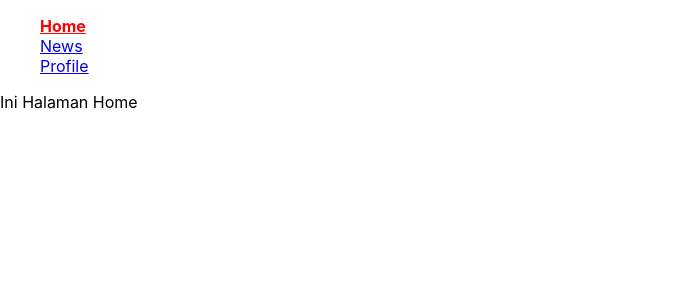
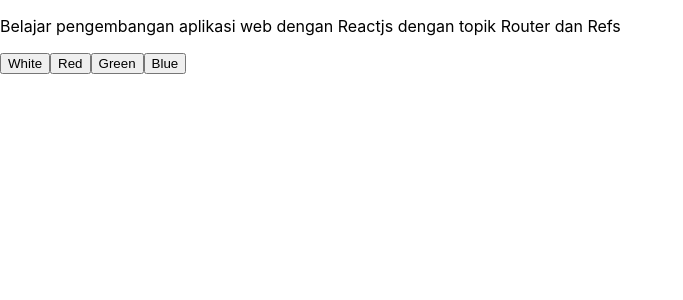
Before and after one commit to MellySusanti/Pengembangan-Aplikasi-Web, a React (Create React App) app: page / in a window 1280 px wide. Shown: the top 300 px of the page, without its empty margins (0-683 px from the left). Built offline with nearby package versions, Linux system fonts and the light colour scheme.

Commit message:
Pertemuan6 - REFS

```diff
--- a/src/App.js
+++ b/src/App.js
@@ -1,71 +1,30 @@
 import React, {Component} from 'react';
-import logo from './logo.svg';
-import './App.css';
-import {BrowserRouter as Router,
-  Route,
-  Switch,
-  Link,
-  Redirect,
-  withRouter,
-  NavLink
-} from 'react-router-dom'
 
-//router dengan array
+// REFS
 
 class App extends Component{
   constructor(){
     super()
-    this.state = {
-      isAuh : false
-    }
+    this.myRef = React.createRef();
+  }
+  componentDidMount(){
+    this.myRef.current.style.height = '100vh';
+    this.myRef.current.style.width ='100%'
+  }
+  setBackground(bgColor, txtColor){
+    this.myRef.current.style.background = bgColor;
+    this.myRef.current.style.color = txtColor;
   }
   render(){
-    const LoginButton = withRouter(({history}) => (
-      <button onClick={() => {
-        this.setState({isAuth : true})
-        history.push('/profile')
-      }}>Login</button>
-    ))
-
-    const LogoutButton = withRouter(({history}) => (
-      <button onClick={() => {
-        this.setState({isAuth : false})
-        history.push('/login')
-      }}>Logout</button>
-    ))
-
-    const routes = [{
-      path : '/',
-      exact : true,
-      render : ()=> <div>Ini Halaman Home</div>
-    },{
-      path : '/news',
-      render : ()=> <div>Ini Halaman News</div>
-    },{
-      path : '/login',
-      render : ()=> <LoginButton />
-    },{
-      path : '/profile',
-      render : ()=> this.state.isAuth ? <div>Ini halaman Profile <br /><LogoutButton /></div> : <Redirect to ='/login' />
-    }]
-    return(
-      <Router>
-        <div>
-        <ul style={{listStyle: 'none'}}>
-             <li><NavLink exact activeStyle={{fontWeight:'bold', color:'red'}}to='/'>Home</NavLink></li>
-             <li><NavLink activeClassName='active-link' to='/news'>News</NavLink></li>
-             <li><NavLink activeClassName='active-link' to='/profile'>Profile</NavLink></li>
-           </ul>
-           <Switch>
-           {
-             routes.map((item, index) => (
-               <Route path={item.path} exact={item.exact} render={item.render} />
-             ))
-           }
-           </Switch>
-        </div>
-      </Router>
-    )
+    return (
+      <div ref={this.myRef}>
+        <p>Belajar pengembangan aplikasi web dengan Reactjs dengan topik Router dan Refs</p>
+        <button onClick={this.setBackground.bind(this, 'white', 'black')}>White</button>
+        <button onClick={this.setBackground.bind(this, 'red', 'white')}>Red</button>
+        <button onClick={this.setBackground.bind(this, 'green', 'white')}>Green</button>
+        <button onClick={this.setBackground.bind(this, 'blue', 'white')}>Blue</button>
+      </div>
+    );
   }
 }
 
```
